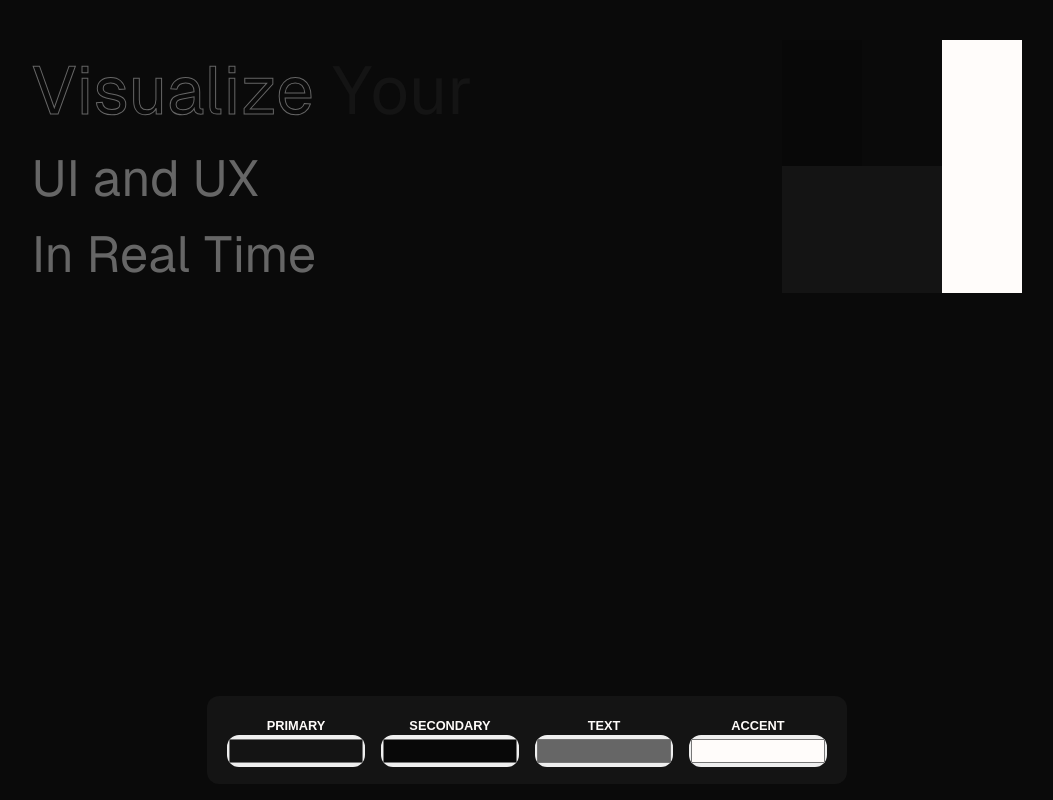
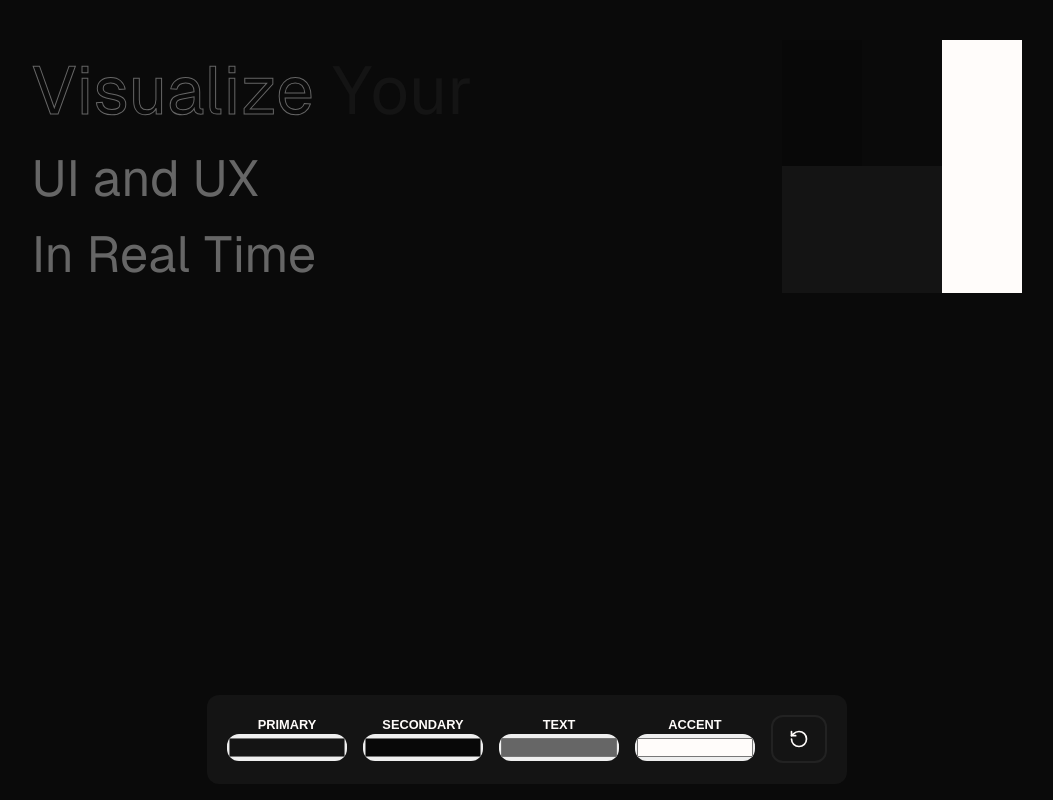
Before and after one commit to moki-moki/ui-vis, a Next.js app in the folder client/: page / in a window 1280 px wide. Shown: the whole page, without its empty margins (113-1166 px from the left). Built offline with nearby package versions, Linux system fonts and the light colour scheme.

Commit message:
chor: adding icon library

```diff
--- a/client/components/toolkit/color-picker.tsx
+++ b/client/components/toolkit/color-picker.tsx
@@ -55,7 +55,7 @@ const ColorPicker = ({ label, type }: Props) => {
     }, []);
 
     return (
-        <div className={`relative w-full h-12 cursor-pointer rounded-xl`}>
+        <div className={`relative w-full cursor-pointer rounded-xl`}>
             <label
                 htmlFor={`${type}-color`}
                 className={`block text-accent-main text-center cursor-pointer text-sm uppercase font-bold relative`}
@@ -67,7 +67,7 @@ const ColorPicker = ({ label, type }: Props) => {
                 name={`${type}-color`}
                 id={`${type}-color`}
                 onChange={onChangeHandler}
-                className="border-none rounded-xl -z-10 h-8 w-full cursor-pointer"
+                className="border-none rounded-xl -z-10 w-full cursor-pointer"
                 value={colors[`${type}-color`]}
             />
         </div>
--- a/client/components/toolkit/toolkit.tsx
+++ b/client/components/toolkit/toolkit.tsx
@@ -1,6 +1,8 @@
 import React from 'react';
 
 import ColorPicker from './color-picker';
+import Button from '../ui/button';
+import { RotateCcw } from 'lucide-react';
 
 const Toolkit = () => {
     return (
@@ -10,6 +12,12 @@ const Toolkit = () => {
                 <ColorPicker label="Secondary" type="secondary" />
                 <ColorPicker label="Text" type="text" />
                 <ColorPicker label="Accent" type="accent" />
+                <Button
+                    type="button"
+                    className="h-12 bg-none px-4 py-2 border-border-color border-2 rounded-xl text-accent-main hover:bg-accent-main hover:text-text-color"
+                >
+                    <RotateCcw size={20} />
+                </Button>
             </div>
         </div>
     );
--- a/client/package.json
+++ b/client/package.json
@@ -11,6 +11,7 @@
         "format": "prettier --write ."
     },
     "dependencies": {
+        "lucide-react": "^0.465.0",
         "next": "15.0.3",
         "react": "19.0.0-rc-66855b96-20241106",
         "react-dom": "19.0.0-rc-66855b96-20241106"
```
Also changed, not shown: 1 other file (tests, documents, lock files or other folders).
